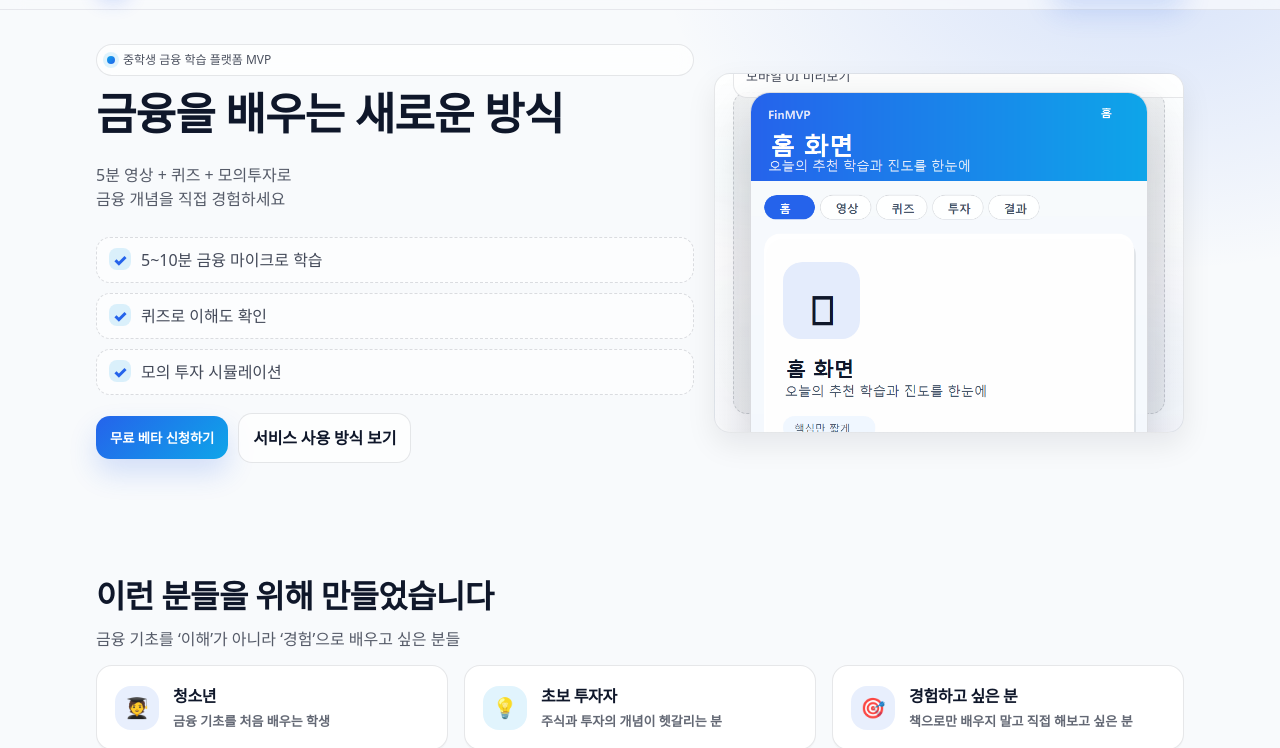
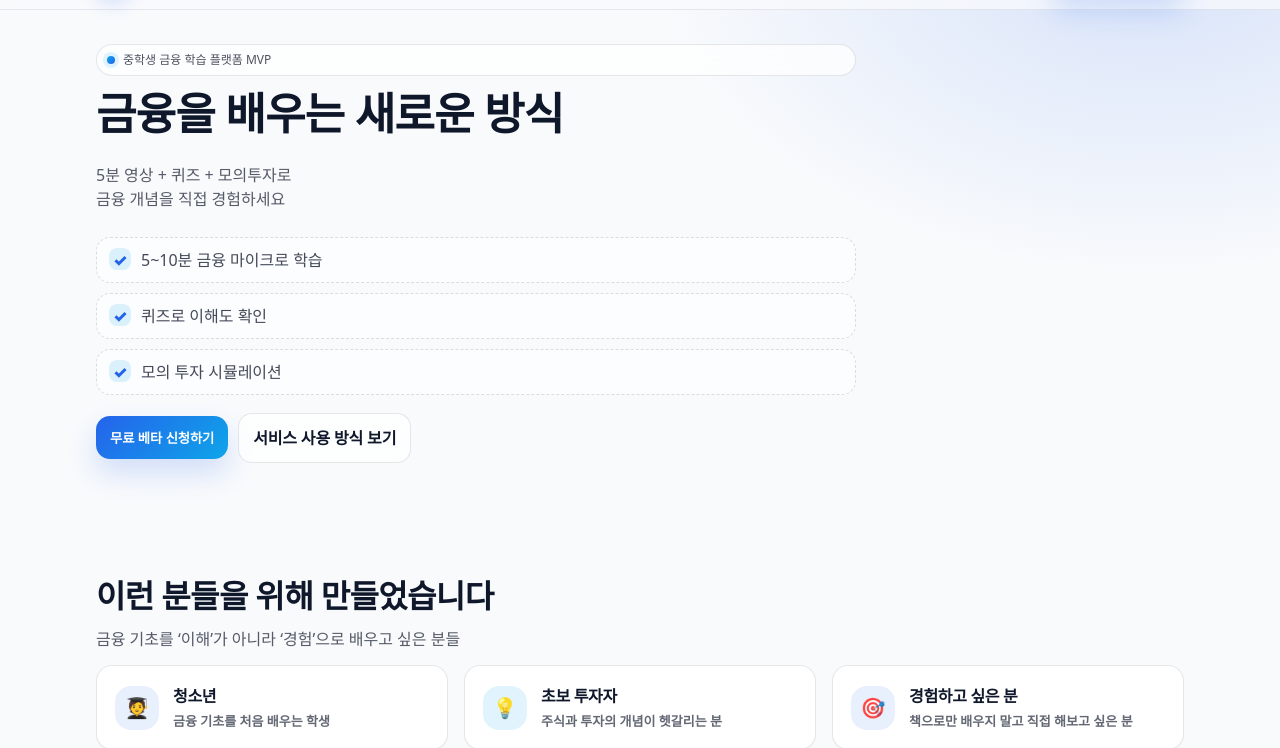
Before and after one commit to June5th/hanaro8, a plain HTML site: page index.html in a window 1280 px wide. Shown: the part 58-806 px from the top of the page. Drawn offline with Linux system fonts and the light colour scheme.

Commit message:
Remove empty hero preview panel

```diff
--- a/index.html
+++ b/index.html
@@ -731,9 +731,10 @@
       .section{ padding:72px 0; }
       .nav{ display:flex; }
       .hero-wrap{
-        grid-template-columns: 1.12fr .88fr;
+        grid-template-columns: 1fr;
         gap:20px;
       }
+      .hero-copy{ max-width: 760px; }
       .hero-actions{
         flex-direction:row;
         align-items:center;
@@ -829,13 +830,7 @@
             </div>
           </div>
 
-          <!-- 간단한 일러스트 영역 (placeholder) -->
-          <div class="illus" role="img" aria-label="모바일 UI 미리보기">
-            <div class="illus-label">모바일 UI 미리보기</div>
-            <div class="hero-shot" aria-hidden="true">
-              <img src="/screens/home.png" alt="" />
-            </div>
-          </div>
+          <!-- (우측 모바일 미리보기 패널 제거: 공란으로 보이는 이슈 방지) -->
         </div>
       </div>
     </section>
```
